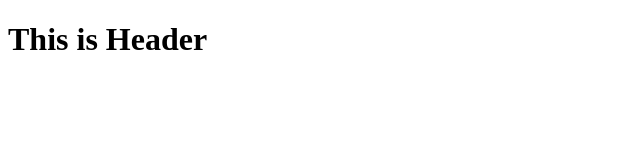
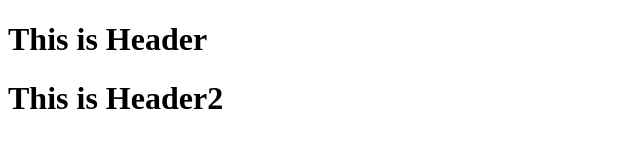
Before and after one commit to mohdy257/angularcource, a website: page index.html in a window 1280 px wide. Shown: the whole page, without its empty margins (0-640 px from the left). Drawn offline with Linux system fonts and the light colour scheme.

Commit message:
Fifth Commit

```diff
--- a/index.html
+++ b/index.html
@@ -8,5 +8,6 @@
 </head>
 <body>
     <h1>This is Header</h1>
+    <h1>This is Header2</h1>
 </body>
 </html>
--- a/package.json
+++ b/package.json
@@ -4,7 +4,11 @@
   "description": "test application to learn angular",
   "main": "index.js",
   "scripts": {
+    "start": "npm run lite",
+    "lite":"lite-server",
     "test": "echo \"Error: no test specified\" && exit 1"
+
+
   },
   "author": "Mohamed Yousif Mohamed",
   "license": "ISC",
```
Also changed, not shown: 1 other file.
